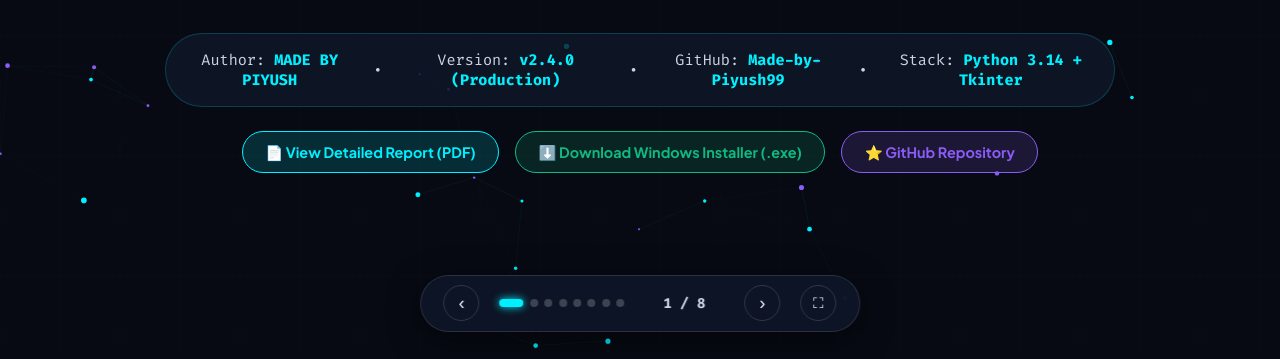
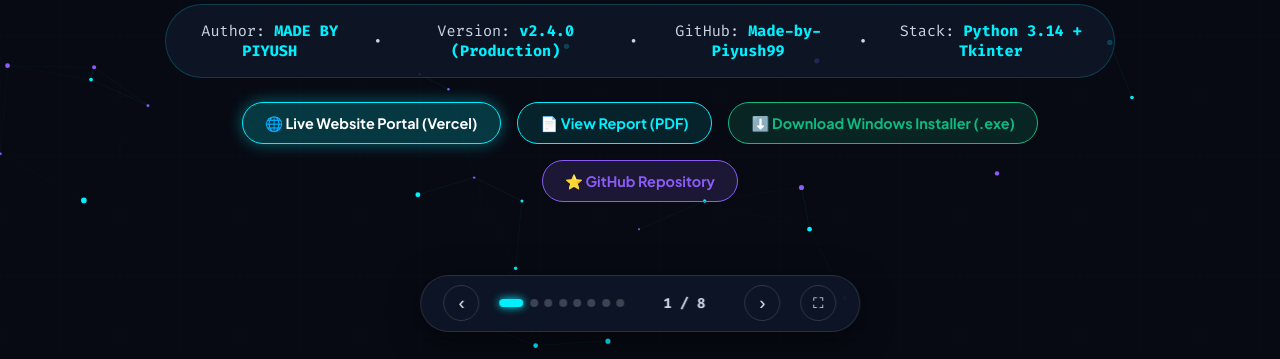
Before and after one commit to Made-by-Piyush99/Windows-Registry-Monitoring, a plain HTML site: page docs/index.html in a window 1280 px wide. Shown: the part 444-803 px from the top of the page. Drawn offline with Linux system fonts and the light colour scheme.

Commit message:
docs: connect and link official Vercel website (windows-registry-monitor-eight.vercel.app)

```diff
--- a/docs/index.html
+++ b/docs/index.html
@@ -461,10 +461,13 @@
         </div>
 
         <div style="display: flex; gap: 1rem; flex-wrap: wrap; justify-content: center;">
-          <a href="Windows_Registry_Change_Monitoring_System_Project_Report.pdf" target="_blank" style="text-decoration: none; padding: 0.65rem 1.4rem; background: rgba(0, 240, 255, 0.15); border: 1px solid var(--cyan); border-radius: 9999px; color: var(--cyan); font-weight: 700; font-size: 0.9rem; display: inline-flex; align-items: center; gap: 0.5rem; transition: all 0.3s ease;">
-            📄 View Detailed Report (PDF)
+          <a href="https://windows-registry-monitor-eight.vercel.app" target="_blank" style="text-decoration: none; padding: 0.65rem 1.4rem; background: rgba(0, 240, 255, 0.2); border: 1px solid var(--cyan); border-radius: 9999px; color: #fff; font-weight: 700; font-size: 0.9rem; display: inline-flex; align-items: center; gap: 0.5rem; box-shadow: 0 0 15px var(--cyan-glow); transition: all 0.3s ease;">
+            🌐 Live Website Portal (Vercel)
           </a>
-          <a href="https://github.com/Made-by-Piyush99/Windows-Registry-Monitoring/releases/tag/v2.4.0" target="_blank" style="text-decoration: none; padding: 0.65rem 1.4rem; background: rgba(16, 185, 129, 0.15); border: 1px solid var(--emerald); border-radius: 9999px; color: var(--emerald); font-weight: 700; font-size: 0.9rem; display: inline-flex; align-items: center; gap: 0.5rem; transition: all 0.3s ease;">
+          <a href="Windows_Registry_Change_Monitoring_System_Project_Report.pdf" target="_blank" style="text-decoration: none; padding: 0.65rem 1.4rem; background: rgba(0, 240, 255, 0.1); border: 1px solid var(--cyan); border-radius: 9999px; color: var(--cyan); font-weight: 700; font-size: 0.9rem; display: inline-flex; align-items: center; gap: 0.5rem; transition: all 0.3s ease;">
+            📄 View Report (PDF)
+          </a>
+          <a href="https://windows-registry-monitor-eight.vercel.app/download/RegistryMonitorSetup.exe" target="_blank" style="text-decoration: none; padding: 0.65rem 1.4rem; background: rgba(16, 185, 129, 0.15); border: 1px solid var(--emerald); border-radius: 9999px; color: var(--emerald); font-weight: 700; font-size: 0.9rem; display: inline-flex; align-items: center; gap: 0.5rem; transition: all 0.3s ease;">
             ⬇️ Download Windows Installer (.exe)
           </a>
           <a href="https://github.com/Made-by-Piyush99/Windows-Registry-Monitoring" target="_blank" style="text-decoration: none; padding: 0.65rem 1.4rem; background: rgba(139, 92, 246, 0.15); border: 1px solid var(--purple); border-radius: 9999px; color: var(--purple); font-weight: 700; font-size: 0.9rem; display: inline-flex; align-items: center; gap: 0.5rem; transition: all 0.3s ease;">
```
Also changed, not shown: README.md.
